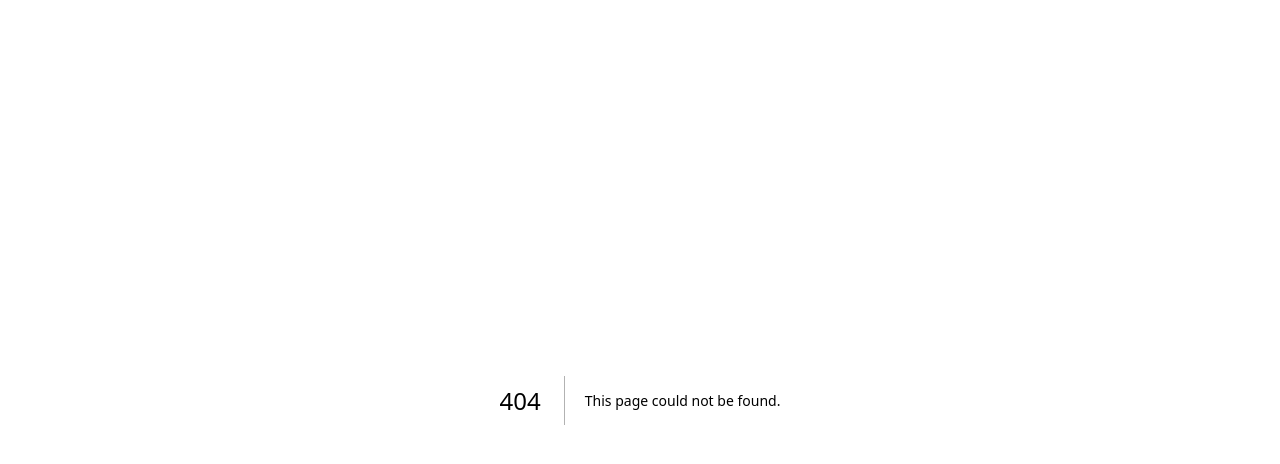
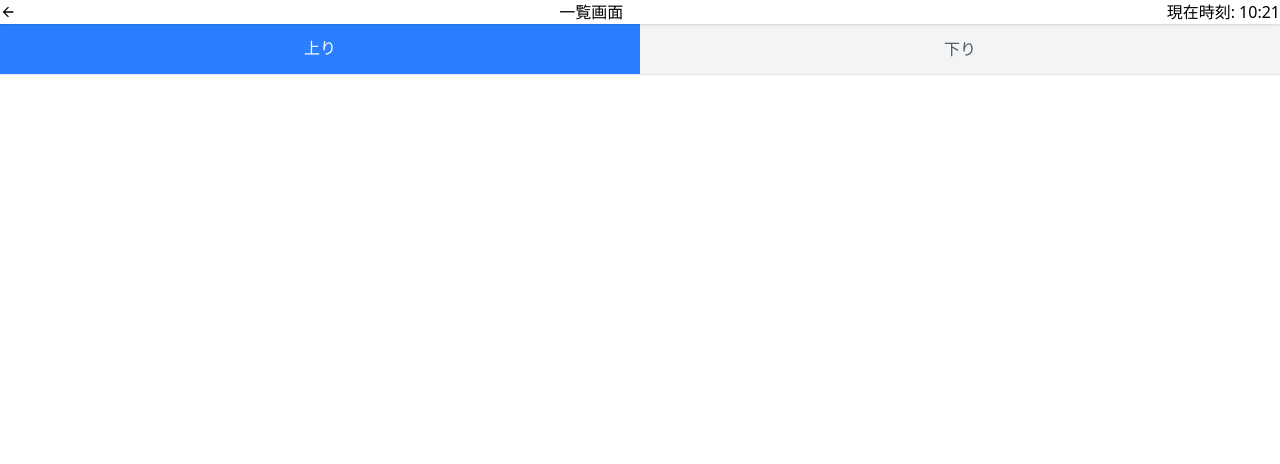
Before and after one commit to fuyu28/shiogama-timetable, a Next.js app: page /list in a window 1280 px wide. Before the commit this address had no page. Shown: the top 464 px of the page. Built offline with nearby package versions, Linux system fonts and the light colour scheme.

Commit message:
wip: Item書きかけ

```diff
--- a/package.json
+++ b/package.json
@@ -14,7 +14,8 @@
     "jotai": "^2.12.5",
     "next": "15.3.4",
     "react": "^19.0.0",
-    "react-dom": "^19.0.0"
+    "react-dom": "^19.0.0",
+    "react-icons": "^5.5.0"
   },
   "devDependencies": {
     "@eslint/eslintrc": "^3",
--- /dev/null
+++ b/src/app/list/page.tsx
@@ -0,0 +1,12 @@
+"use client";
+
+import { TrainListView } from "@/components/TrainListView";
+import React from "react";
+
+export default function ListPage() {
+  return (
+    <div>
+      <TrainListView />
+    </div>
+  );
+}
--- /dev/null
+++ b/src/atoms/tabAtom.ts
@@ -0,0 +1,3 @@
+import { atom } from "jotai";
+
+export const activeTabAtom = atom<"up" | "down">("up");
--- a/src/components/NextTrainsClient.tsx
+++ b/src/components/NextTrainsClient.tsx
@@ -8,6 +8,7 @@ import { useCurrentTime } from "@/hooks/useCurrentTime";
 import { useTrains } from "@/hooks/useTrains";
 import { useFormat } from "@/hooks/useFormat";
 import { TrainDisplayGrid } from "./TrainDisplayGrid";
+import Link from "next/link";
 
 export const NextTrainsClient = () => {
   const currentTime = useAtomValue(currentTimeAtom);
@@ -43,6 +44,16 @@ export const NextTrainsClient = () => {
           borderColor="border-green-500"
         />
       </div>
+
+      {/* 時刻表一覧へのリンク */}
+      <div className="text-center mt-8">
+        <Link
+          href="/list"
+          className="inline-flex items-center px-6 py-3 bg-blue-500 hover:bg-blue-600 text-white font-medium rounded-lg shadow-sm transition-colors duration-200"
+        >
+          📋 時刻表一覧を見る
+        </Link>
+      </div>
     </div>
   );
 };
--- /dev/null
+++ b/src/components/PageHeader.tsx
@@ -0,0 +1,34 @@
+import Link from "next/link";
+import { useAtomValue } from "jotai";
+import { IoMdArrowBack } from "react-icons/io";
+import { currentTimeAtom } from "@/atoms/timeAtom";
+import { useFormat } from "@/hooks/useFormat";
+
+type PageHeaderProps = {
+  title: string;
+  showBackButton?: boolean;
+  backHref?: string;
+};
+
+export const PageHeader = ({
+  title,
+  showBackButton,
+  backHref,
+}: PageHeaderProps) => {
+  const currentTime = useAtomValue(currentTimeAtom);
+  const { formatTimeHHMM } = useFormat();
+
+  return (
+    <header className="sticky top-0 bg-white shadow">
+      <div className="flex items-center justify-between">
+        {showBackButton && backHref && (
+          <Link href={backHref}>
+            <IoMdArrowBack />
+          </Link>
+        )}
+        <h1>{title}</h1>
+        <div>現在時刻: {formatTimeHHMM(currentTime)}</div>
+      </div>
+    </header>
+  );
+};
--- /dev/null
+++ b/src/components/TabNavigation.tsx
@@ -0,0 +1,29 @@
+import { useAtom } from "jotai";
+import { activeTabAtom } from "@/atoms/tabAtom";
+
+export const TabNavigation = () => {
+  const [activeTab, setActiveTab] = useAtom(activeTabAtom);
+  const activeTabStyle = "bg-blue-500 text-white border-b-2 border-blue-500";
+  const inactiveTabStyle = "bg-gray-100 text-gray-600 hover:bg-gray-200";
+
+  return (
+    <div className="flex border-b border-gray-200">
+      <button
+        className={`flex-1 py-3 px-4 text-center ${
+          activeTab === "up" ? activeTabStyle : inactiveTabStyle
+        }`}
+        onClick={() => setActiveTab("up")}
+      >
+        上り
+      </button>
+      <button
+        className={`flex-1 py-3 px-4 text-center ${
+          activeTab === "down" ? activeTabStyle : inactiveTabStyle
+        }`}
+        onClick={() => setActiveTab("down")}
+      >
+        下り
+      </button>
+    </div>
+  );
+};
--- /dev/null
+++ b/src/components/TrainList.tsx
@@ -0,0 +1,36 @@
+import { useMemo } from "react";
+import { useAtomValue } from "jotai";
+import { useFormat } from "@/hooks/useFormat";
+import { currentTimeAtom } from "@/atoms/timeAtom";
+import { DepartureType } from "@/types/train";
+import { TrainListItem } from "./TrainListItem";
+
+type TrainListProps = {
+  trains: DepartureType[];
+  direction: "up" | "down";
+};
+
+export const TrainList = ({ trains, direction }: TrainListProps) => {
+  const currentTime = useAtomValue(currentTimeAtom);
+  const { formatTimeHHMM } = useFormat();
+
+  const nextTrain = useMemo(() => {
+    const currentTimeStr = formatTimeHHMM(currentTime);
+    return trains.find((train) => train.departureTime > currentTimeStr);
+    // eslint-disable-next-line react-hooks/exhaustive-deps
+  }, [trains, currentTime]);
+
+  return (
+    <div className="space-y-2 p-4">
+      {trains.map((train) => (
+        <TrainListItem
+          key={train.id}
+          train={train}
+          isNext={train.id === nextTrain?.id}
+          isPast={train.departureTime < formatTimeHHMM(currentTime)}
+          direction={direction}
+        />
+      ))}
+    </div>
+  );
+};
--- /dev/null
+++ b/src/components/TrainListItem.tsx
@@ -0,0 +1,33 @@
+import { DepartureType } from "@/types/train";
+
+type TrainListItemProps = {
+  train: DepartureType;
+  isNext: boolean;
+  isPast: boolean;
+  direction: "up" | "down";
+};
+
+export const TrainListItem = ({
+  train,
+  isNext,
+  isPast,
+  direction,
+}: TrainListItemProps) => {
+  const borderColor =
+    direction === "up" ? "border-blue-500" : "border-green-500";
+
+  const getItemStyle = () => {
+    if (isNext) return "bg-yellow-50 border-yellow-400 shadow-md";
+    if (isPast) return "bg-gray-50 text-gray-400/60";
+    return "bg-white hover:bg-gray-50";
+  };
+  return (
+    <div
+      className={`p-4 rounded-lg border-l-4 ${borderColor} ${getItemStyle()} transition-all`}
+    >
+      <div className="flex justify-between items-start">
+        <div className="flex-1"></div>
+      </div>
+    </div>
+  );
+};
--- /dev/null
+++ b/src/components/TrainListView.tsx
@@ -0,0 +1,22 @@
+import { useAtomValue } from "jotai";
+import { activeTabAtom } from "@/atoms/tabAtom";
+import { downTrainsAtom, upTrainsAtom } from "@/atoms/trainAtom";
+import { PageHeader } from "./PageHeader";
+import { TabNavigation } from "./TabNavigation";
+import { TrainList } from "./TrainList";
+
+export const TrainListView = () => {
+  const activeTab = useAtomValue(activeTabAtom);
+  const upTrains = useAtomValue(upTrainsAtom);
+  const downTrains = useAtomValue(downTrainsAtom);
+
+  const trains = activeTab === "up" ? upTrains : downTrains;
+
+  return (
+    <div>
+      <PageHeader title="一覧画面" showBackButton={true} backHref="/" />
+      <TabNavigation />
+      <TrainList trains={trains} direction={activeTab} />
+    </div>
+  );
+};
```
Also changed, not shown: 1 other file (tests, documents, lock files or other folders).
